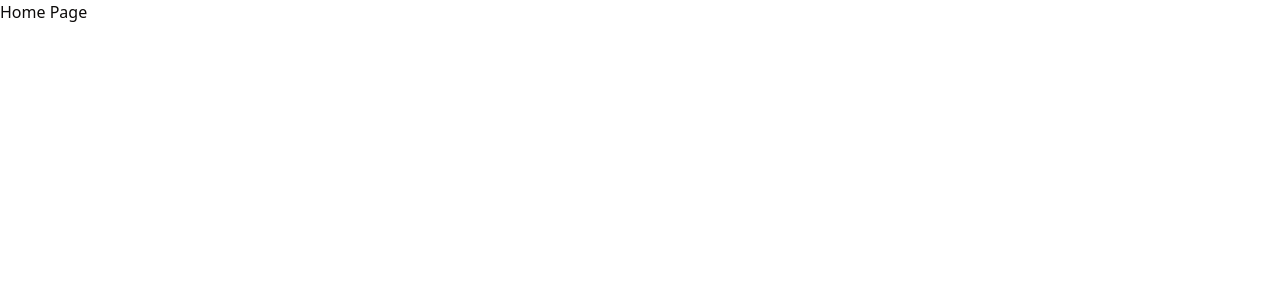
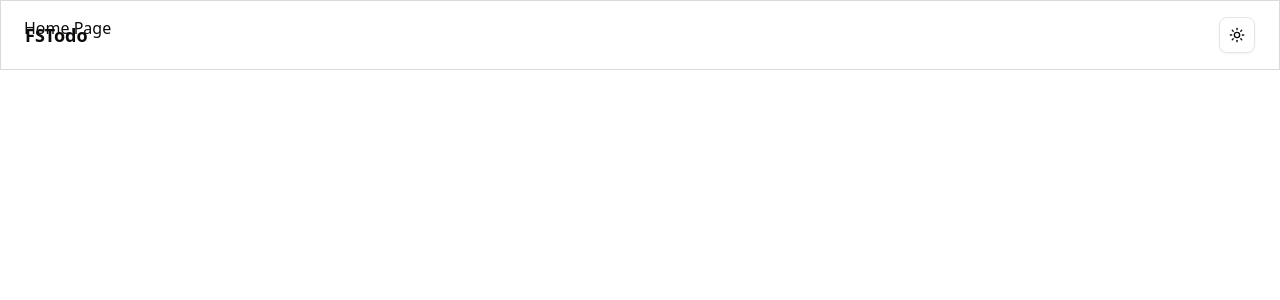
Before and after one commit to gopalsarkar-dev/fullstack_todo_ui, a Next.js app: page / in a window 1280 px wide. Shown: the top 300 px of the page. Built offline with nearby package versions, Linux system fonts and the light colour scheme.

Commit message:
Dark-mode done

```diff
--- a/src/app/layout.tsx
+++ b/src/app/layout.tsx
@@ -1,13 +1,24 @@
+import ThemeProvider from "@/components/Header/ThemeProvider";
+import TopBar from "../components/Header/TobBar";
 import "./globals.css";
-
 type RootLayoutProviderProps = {
   children: React.ReactNode;
 };
 
 const RootLayout = ({ children }: RootLayoutProviderProps) => {
   return (
-    <html lang="en">
-      <body>{children}</body>
+    <html lang="en" suppressHydrationWarning>
+      <body>
+        <ThemeProvider
+          attribute="class"
+          defaultTheme="light"
+          enableSystem={false}
+        >
+          <main className="mx-auto max-w-7xl px-6 py-4">{children}</main>
+
+          <TopBar />
+        </ThemeProvider>
+      </body>
     </html>
   );
 };
--- /dev/null
+++ b/src/components/Header/ThemeProvider.tsx
@@ -0,0 +1,12 @@
+"use client";
+
+import { ThemeProvider as NextThemesProvider } from "next-themes";
+import { ComponentProps } from "react";
+
+type ThemeProviderType = ComponentProps<typeof NextThemesProvider>;
+
+const ThemeProvider = ({ children, ...props }: ThemeProviderType) => {
+  return <NextThemesProvider {...props}>{children}</NextThemesProvider>;
+};
+
+export default ThemeProvider;
--- /dev/null
+++ b/src/components/Header/TobBar.tsx
@@ -0,0 +1,21 @@
+import Link from "next/link";
+import ToggleIcon from "./ToggleIcon";
+
+const TobBar = () => {
+  return (
+    <>
+      <section className="border-foreground/15 fixed top-0 w-full border">
+        <nav className="container mx-auto flex max-w-7xl items-center justify-between px-6 py-4">
+          <Link href="/" className="text-lg font-bold">
+            FSTodo
+          </Link>
+          <div className="">
+            <ToggleIcon />
+          </div>
+        </nav>
+      </section>
+    </>
+  );
+};
+
+export default TobBar;
--- /dev/null
+++ b/src/components/Header/ToggleIcon.tsx
@@ -0,0 +1,29 @@
+"use client";
+
+import { MoonStar, Sun } from "lucide-react";
+import { useTheme } from "next-themes";
+import { Button } from "../ui/button";
+
+const ToggleIcon = () => {
+  const { theme, setTheme } = useTheme();
+
+  return (
+    <>
+      <Button
+        variant={"outline"}
+        size={"icon"}
+        className="cursor-pointer"
+        onClick={() => setTheme(theme === "light" ? "dark" : "light")}
+      >
+        <div className="scale-100 rotate-0 transition-all duration-300 ease-in-out dark:scale-0 dark:-rotate-90">
+          <Sun />
+        </div>
+        <div className="absolute scale-0 rotate-90 transition-all duration-300 ease-in-out dark:scale-100 dark:rotate-0">
+          <MoonStar />
+        </div>
+      </Button>
+    </>
+  );
+};
+
+export default ToggleIcon;
```
